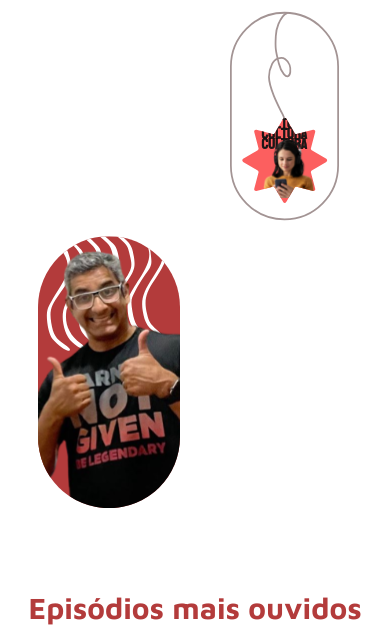
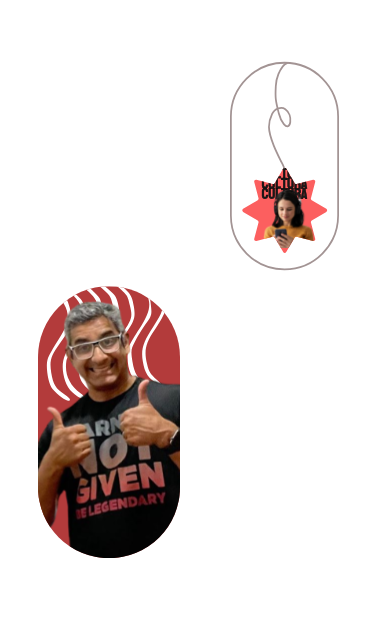
Before and after one commit to Pipoca-Agil/frontend, a React (Create React App) app: page / in a window 390 px wide. Shown: the part 524-1151 px from the top of the page. Built offline with nearby package versions, Linux system fonts and the light colour scheme; a web font is replaced by a local one.

Commit message:
feat: implementa css responsivo tablet baloes

```diff
--- a/src/styles/BalloonsAside/styled.ts
+++ b/src/styles/BalloonsAside/styled.ts
@@ -6,15 +6,26 @@ export const BalloonsWrapper = styled.div`
     position: relative;
     width: 50rem;
 
+    @media(max-width: 1025px) {
+      margin-top: 5rem;
+    }
+
     @media (max-width: 926px) and (max-height: 926px) {
         max-width: 100%;
         padding-bottom: 10rem;
       }
+
 `;
 
 export const LeftBalloon = styled.img`
     position: absolute;
     width: 15rem;
+
+    @media (max-width: 1025px) {
+      position: relative;
+      left: 60%;
+      padding: 1.5rem;
+    }
 
     @media (max-width: 926px) and (max-height: 926px) {
         position: relative;
@@ -22,10 +33,6 @@ export const LeftBalloon = styled.img`
         bottom: 105px;
         width: 13.96rem;
         padding: 1.5rem;
-      }
-
-      @media (max-width: 1025px) {
-        position: relative;
       }
 `;
 
@@ -37,16 +44,19 @@ export const CenterBalloon = styled.img`
     left: 30%;
     bottom: 30%;
 
+    @media (max-width: 1025px) {
+      left: 30%;
+      bottom: 10%;
+      padding: 1.5rem;
+    }
+
     @media (max-width: 926px) and (max-height: 926px) {
         position: relative;
         width: 17.2rem;
+        padding: 1.5rem;
         left: -30%;
-        padding: 1.5rem;
       }
 
-      @media (max-width: 1025px) {
-        position: relative;
-      }
 `;
 
 export const RightBalloon = styled.img`
@@ -56,14 +66,14 @@ export const RightBalloon = styled.img`
     left: 70%;
     bottom: 70%;
 
+    @media (max-width: 1025px) {
+      left: 30%;
+      transform: translateY(10%);
+      padding: 1.5rem;
+    }
+
     @media (max-width: 926px) and (max-height: 926px) {
         display: none;
       }
 
-    @media (max-width: 1025px) {
-      position: relative;
-      bottom: 15%;
-      left: 30%;
-      transform: translateY(-80%);
-    }
 `;
```
Also changed, not shown: src/styles/Footer/styled.ts (+6 -6 lines).
